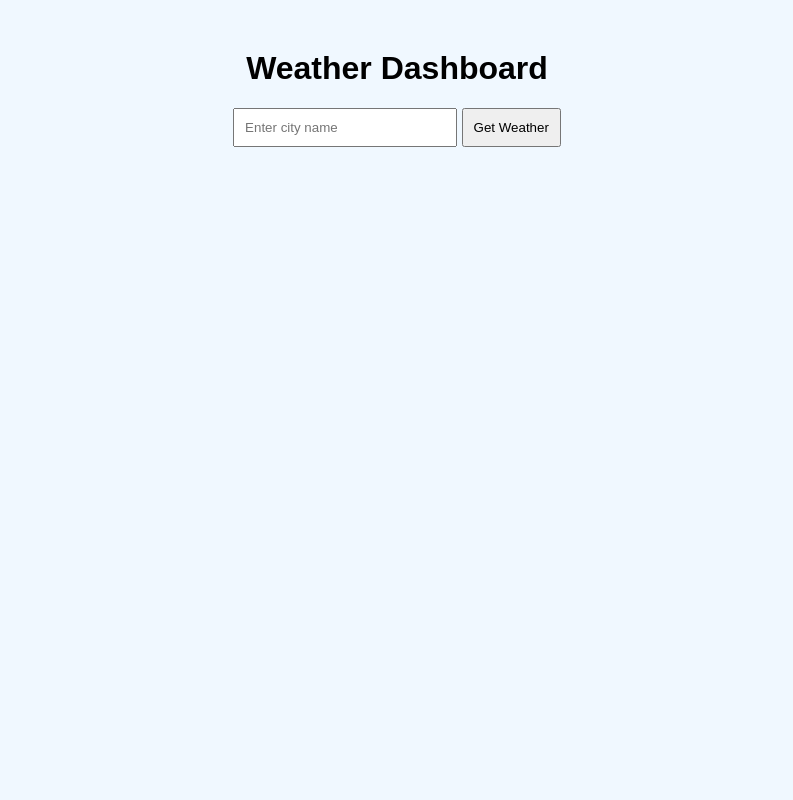
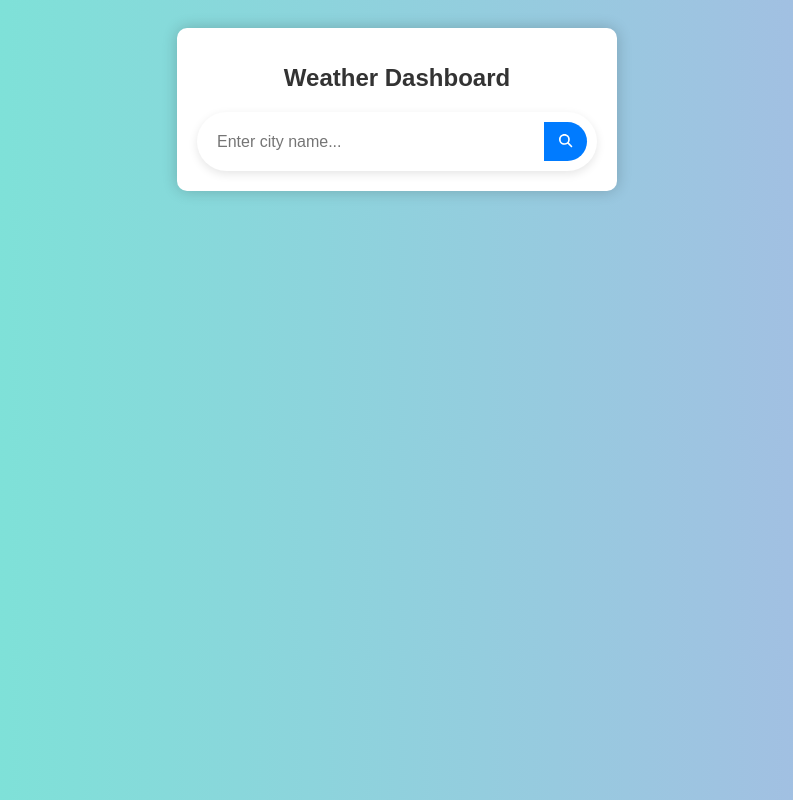
Before and after one commit to Timon-collab/Weather-app, a plain HTML site: page index.html in a window 1280 px wide. Shown: the whole page, without its empty margins (243-1036 px from the left). Drawn offline with Linux system fonts and the light colour scheme; no server answers.

Commit message:
Add files via upload

```diff
--- a/index.html
+++ b/index.html
@@ -5,14 +5,21 @@
     <meta name="viewport" content="width=device-width, initial-scale=1.0">
     <title>Weather Dashboard</title>
     <link rel="stylesheet" href="style.css">
+    <script src="https://cdnjs.cloudflare.com/ajax/libs/font-awesome/6.4.2/js/all.min.js" crossorigin="anonymous"></script>
 </head>
 <body>
+
     <div class="container">
         <h1>Weather Dashboard</h1>
-        <input type="text" id="cityInput" placeholder="Enter city name">
-        <button onclick="getWeather()">Get Weather</button>
+        <div class="search-box">
+            <input type="text" id="cityInput" placeholder="Enter city name..." required>
+            <button onclick="getWeather()">
+                <i class="fa-solid fa-magnifying-glass"></i> <!-- Corrected Search Icon -->
+            </button>
+        </div>
         <div id="weatherInfo"></div>
     </div>
+
     <script src="script.js"></script>
 </body>
 </html>
--- a/script.js
+++ b/script.js
@@ -1,21 +1,51 @@
-const apiKey = "7e969878729d4cde84c1b035abd2eab7"; // Your new API key
-const apiUrl = "https://api.openweathermap.org/data/2.5/weather";
+const apiKey = "7e969878729d4cde84c1b035abd2eab7"; // Your API key
 
-async function getWeather(city) {
+async function getWeather() {
+    const city = document.getElementById("cityInput").value.trim();
+    const weatherInfo = document.getElementById("weatherInfo");
+
+    if (city === "") {
+        weatherInfo.innerHTML = `<p class="error">❌ Please enter a city name.</p>`;
+        return;
+    }
+
+    const apiUrl = `https://api.openweathermap.org/data/2.5/weather?q=${city}&appid=${apiKey}&units=metric`;
+
     try {
-        const response = await fetch(`${apiUrl}?q=${city}&appid=${apiKey}&units=metric`);
+        const response = await fetch(apiUrl);
         const data = await response.json();
 
-        if (data.cod === 200) {
-            console.log("Weather Data:", data);
-        } else {
-            console.error("Error:", data.message);
-            alert("City not found! Please enter a valid city.");
+        if (data.cod === "404") {
+            weatherInfo.innerHTML = `<p class="error">❌ City not found. Please enter a valid city.</p>`;
+            return;
         }
+
+        if (data.cod === "401") {
+            weatherInfo.innerHTML = `<p class="error">❌ Invalid API Key. Please check your key.</p>`;
+            return;
+        }
+
+        displayWeather(data);
     } catch (error) {
-        console.error("Fetch Error:", error);
-        alert("Unable to fetch weather data.");
+        weatherInfo.innerHTML = `<p class="error">❌ Failed to fetch weather data. Try again later.</p>`;
     }
 }
 
-getWeather("Delhi"); // Test with a sample city
+function displayWeather(data) {
+    const weatherInfo = document.getElementById("weatherInfo");
+
+    const city = data.name;
+    const country = data.sys.country;
+    const temperature = data.main.temp;
+    const humidity = data.main.humidity;
+    const description = data.weather[0].description;
+    const icon = `https://openweathermap.org/img/wn/${data.weather[0].icon}.png`;
+
+    weatherInfo.innerHTML = `
+        <h2>${city}, ${country}</h2>
+        <img src="${icon}" alt="Weather Icon">
+        <p><strong>Temperature:</strong> ${temperature}°C</p>
+        <p><strong>Humidity:</strong> ${humidity}%</p>
+        <p><strong>Condition:</strong> ${description.charAt(0).toUpperCase() + description.slice(1)}</p>
+    `;
+}
--- a/style.css
+++ b/style.css
@@ -1,23 +1,70 @@
+/* General Page Styling */
 body {
-    font-family: Arial, sans-serif;
+    font-family: 'Arial', sans-serif;
+    background: linear-gradient(to right, #74ebd5, #acb6e5);
     text-align: center;
-    background-color: #f0f8ff;
+    padding: 20px;
 }
 
+/* Container */
 .container {
-    margin-top: 50px;
+    background: white;
+    padding: 20px;
+    max-width: 400px;
+    margin: auto;
+    border-radius: 10px;
+    box-shadow: 0px 0px 15px rgba(0, 0, 0, 0.2);
 }
 
-input {
-    padding: 10px;
-    width: 200px;
+/* Title */
+h1 {
+    font-size: 24px;
+    margin-bottom: 20px;
+    color: #333;
 }
 
-button {
+/* Search Box */
+.search-box {
+    display: flex;
+    align-items: center;
+    justify-content: center;
+    background: #fff;
     padding: 10px;
-    cursor: pointer;
+    border-radius: 30px;
+    box-shadow: 0px 3px 10px rgba(0, 0, 0, 0.1);
 }
 
-#weatherInfo {
-    margin-top: 20px;
+.search-box input {
+    flex: 1;
+    border: none;
+    padding: 10px;
+    font-size: 16px;
+    outline: none;
+    border-radius: 30px 0 0 30px;
 }
+
+/* Search Button */
+.search-box button {
+    background: #007bff;
+    color: white;
+    border: none;
+    padding: 12px 15px;
+    cursor: pointer;
+    border-radius: 0 30px 30px 0;
+    transition: 0.3s ease;
+}
+
+.search-box button:hover {
+    background: #0056b3;
+}
+
+/* Search Icon */
+.search-box button i {
+    font-size: 18px;
+}
+/* Error message styling */
+.error {
+    color: red;
+    font-weight: bold;
+    margin-top: 10px;
+}
```
